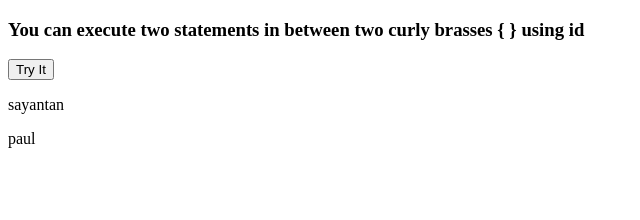
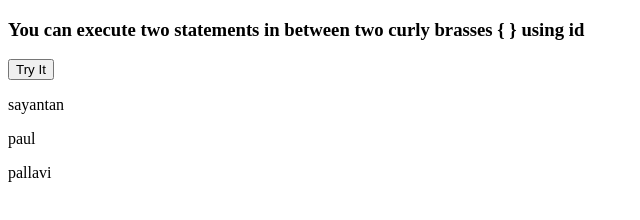
Before and after one commit to Sayantan131/Coding_School_for_JS, a plain HTML site: page ex10.html in a window 1280 px wide. Shown: the full height of the page, 0-640 px from the left. Drawn offline with Linux system fonts and the light colour scheme.

Commit message:
Update ex10.html

```diff
--- a/ex10.html
+++ b/ex10.html
@@ -11,7 +11,7 @@
      <button type="button" onclick="myFunction();">Try It</button>
      <p id="demo1">sayantan</p>
      <p id="demo3">paul</p>
-     <p id="demo2"> </p>
+     <p id="demo2">pallavi </p>
     <script>
         function myFunction(){
             document.getElementById('demo1').innerHTML="Hello";
```
